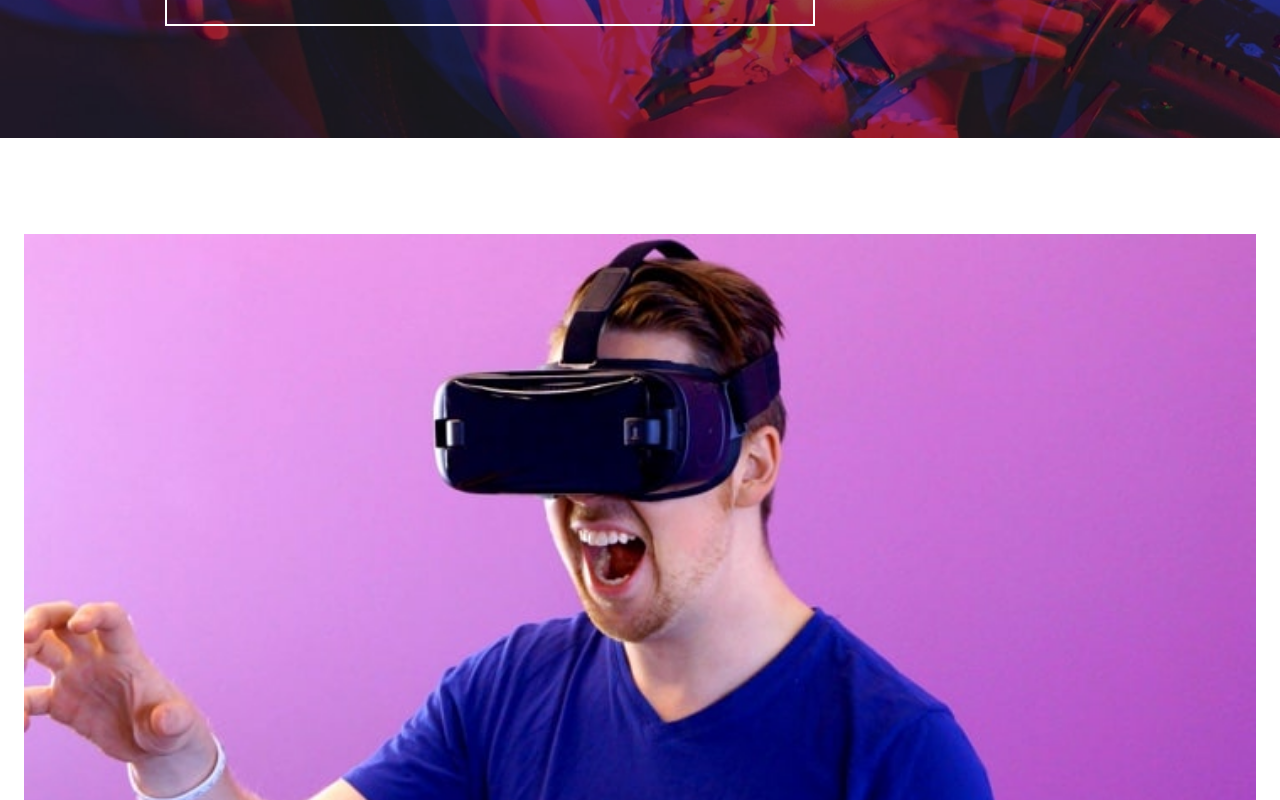
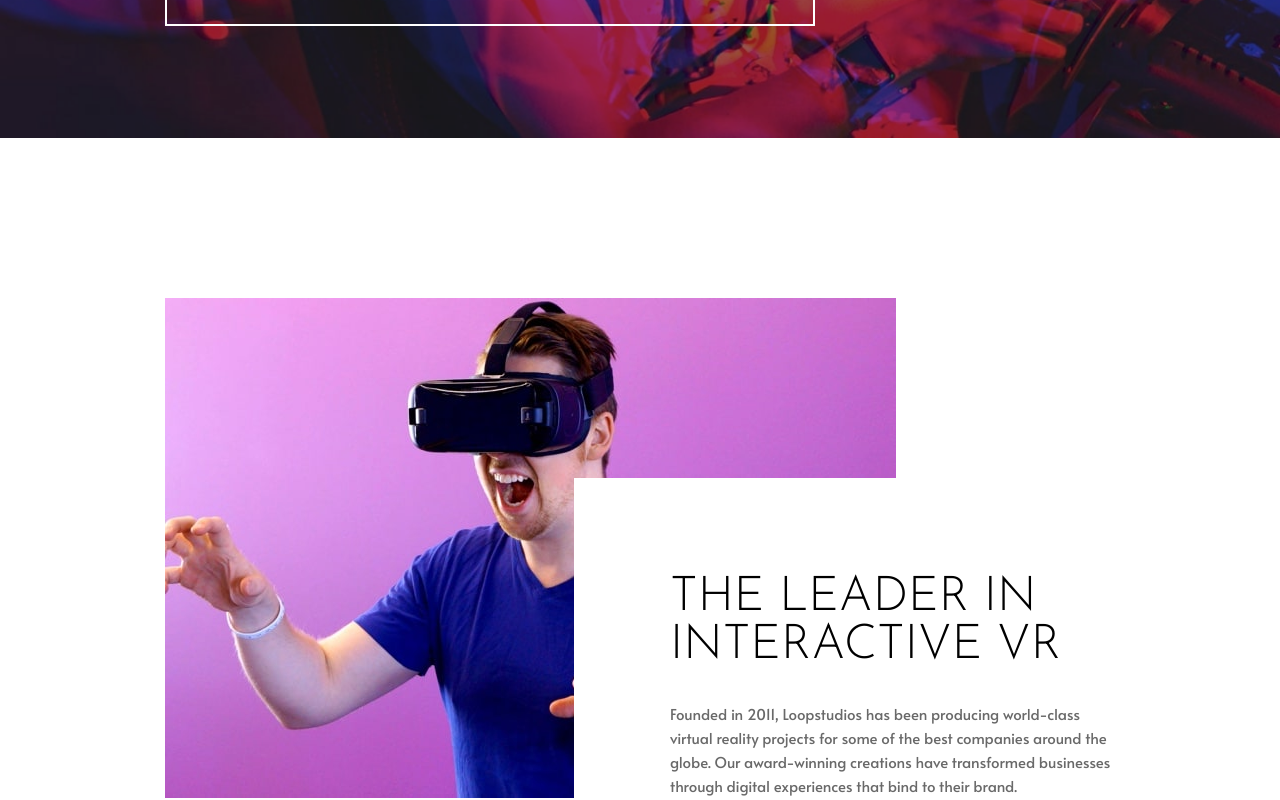
Before and after one commit to garyeung/frontendmentor_landing-page, a React (Vite) app: page / in a window 1280 px wide. Shown: the part 440-1240 px from the top of the page. Built offline with nearby package versions, Linux system fonts and the light colour scheme.

Commit message:
add desktop style

```diff
--- a/src/components/compounds/Interactive.less
+++ b/src/components/compounds/Interactive.less
@@ -27,3 +27,39 @@
   line-height: 1.6;
   padding: 0 24px;
 }
+
+.interactive-container {
+  display: flex;
+  flex-flow: column;
+}
+
+
+@media screen and (min-width: @mobile-width) {
+  .interactive {
+    padding: 160px @desktop-space;
+  }
+
+  .interactive-container {
+    flex-flow: row;
+    position: relative;
+  }
+  .interactive-text {
+    position: absolute;
+    background: @white;
+    text-align: left;
+    right: -5px;
+    max-width: 450px;
+    padding: 96px 0 0 96px;
+    bottom: 48px;
+
+  }
+
+  .interactive-title {
+    font-size: 3.2rem;
+    margin-bottom: 32px;
+  }
+
+  .interactive-introduction {
+    padding: 0;
+  }
+}
```
